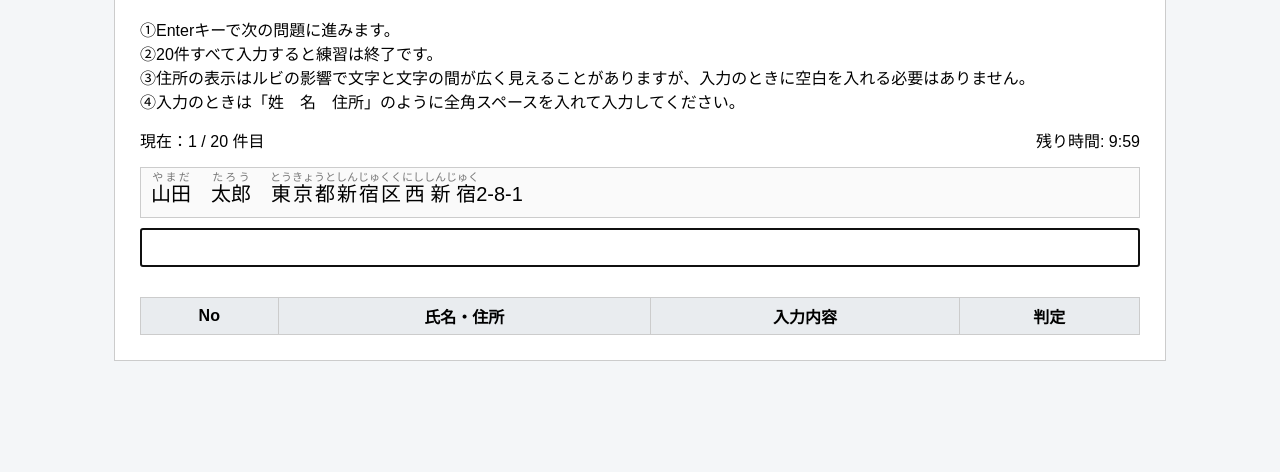
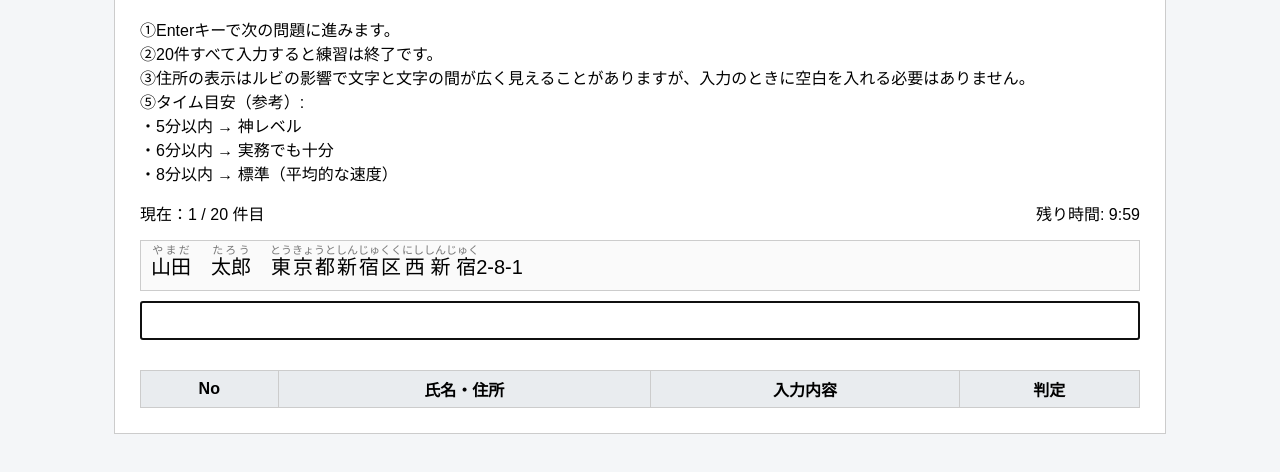
Before and after one commit to apple9test9/address-practice, a plain HTML site: page index.html in a window 1280 px wide. Both pictures are taken after a click on the button "開始". Shown: the part 108-580 px from the top of the page. Drawn offline with Linux system fonts and the light colour scheme.

Commit message:
Update index.html

```diff
--- a/index.html
+++ b/index.html
@@ -118,11 +118,15 @@ ruby rt{
 <div class="container" style="display:none;">
   <h1>住所録20件入力練習</h1>
   <!-- 説明文をここに追加 -->
-  <p style="text-align:left; margin-bottom:15px;">
+  <p>
     ①Enterキーで次の問題に進みます。<br>
     ②20件すべて入力すると練習は終了です。<br>
     ③住所の表示はルビの影響で文字と文字の間が広く見えることがありますが、入力のときに空白を入れる必要はありません。<br>
-    ④入力のときは「姓　名　住所」のように全角スペースを入れて入力してください。
+    ⑤タイム目安（参考）:<br>
+    ・5分以内 → 神レベル<br>
+    ・6分以内 → 実務でも十分<br>
+    ・8分以内 → 標準（平均的な速度）
+  </p>
   </p>
   <div class="info">
     <div>現在：<span id="currentNo">1</span> / <span id="totalCount"></span> 件目</div>
```
